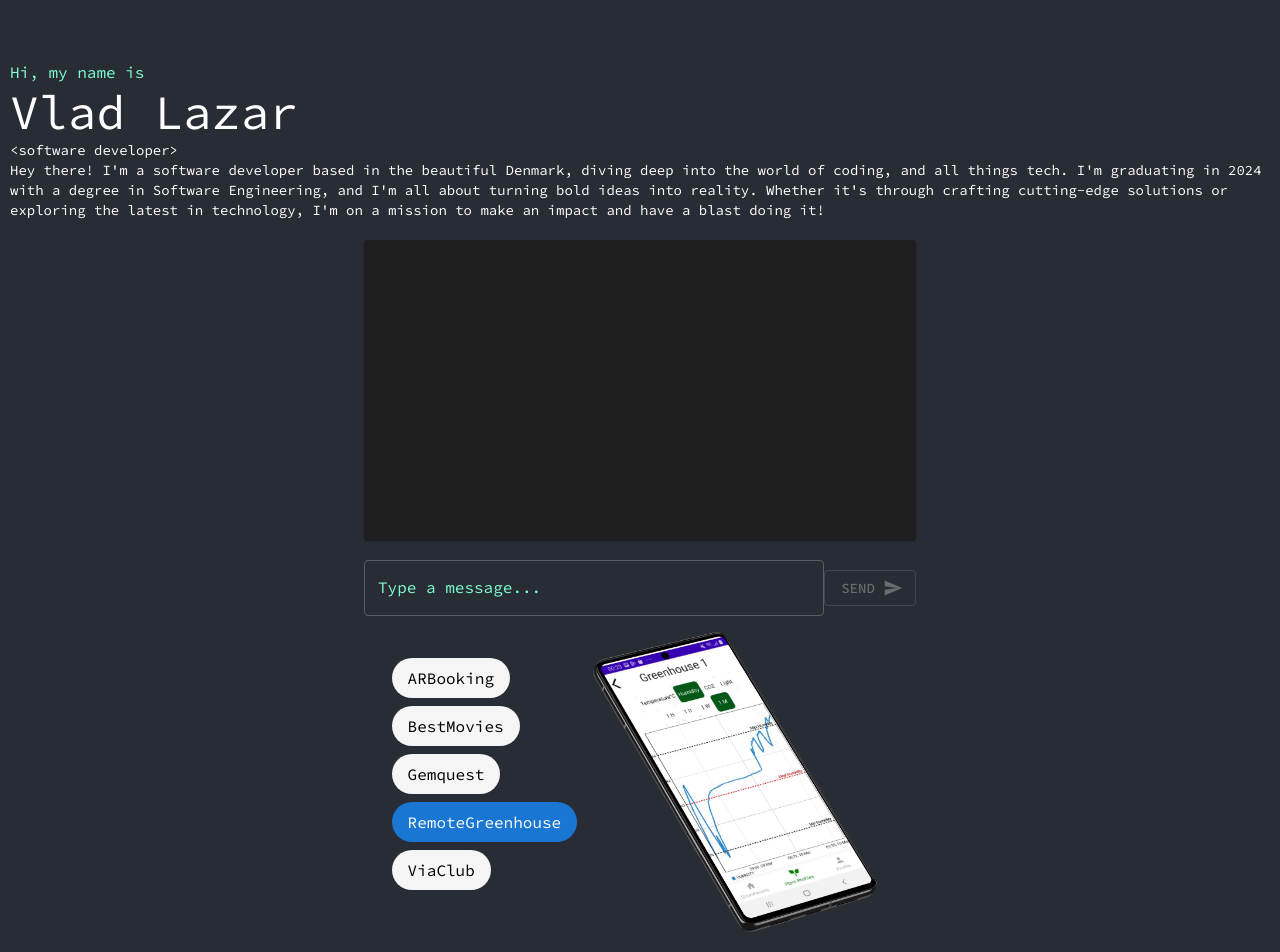
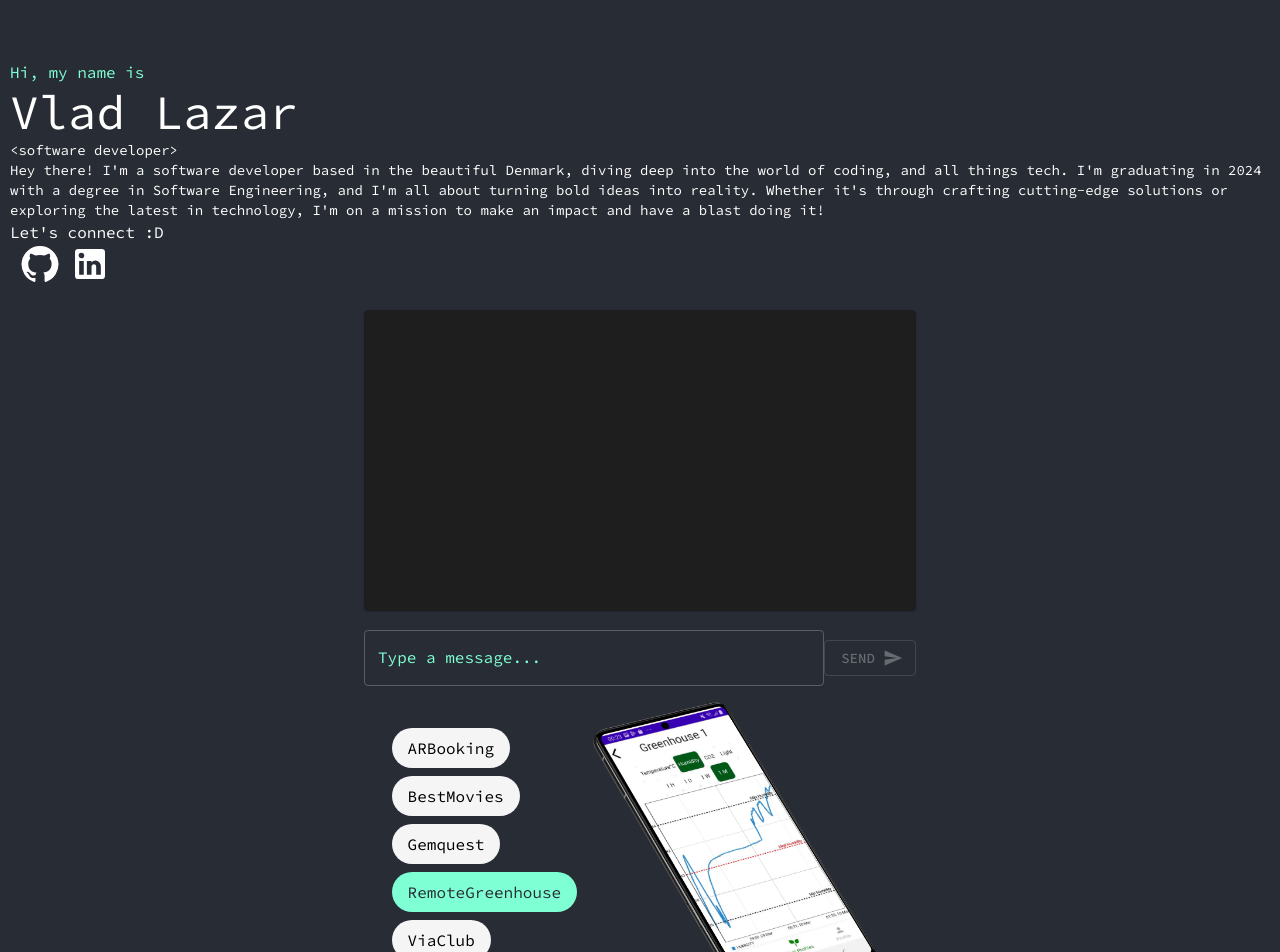
Before and after one commit to vlad151/Portofolio, a React (Create React App) app: page / in a window 1280 px wide. Shown: the top 952 px of the page. Built offline with nearby package versions, Linux system fonts and the light colour scheme.

Commit message:
added contact icons

```diff
--- a/src/components/chart/chart.tsx
+++ b/src/components/chart/chart.tsx
@@ -6,7 +6,7 @@ import "./styles.css";
 import { getIconUrlByName } from "./hooks";
 const ChartSwitcher = () => {
   const chartRef = useRef(null);
-  const [chartType, setChartType] = useState("treemap");
+  const [chartType, setChartType] = useState("sunburst");
 
   useEffect(() => {
     if (chartRef.current) {
@@ -45,7 +45,6 @@ const ChartSwitcher = () => {
               data: skillsData,
               radius: [20, "90%"],
               itemStyle: {
-                borderRadius: 7,
                 borderWidth: 2,
               },
             },
--- a/src/components/header/header.tsx
+++ b/src/components/header/header.tsx
@@ -1,6 +1,9 @@
-import { Box, Card, Typography } from "@mui/material";
+import { Box, Typography } from "@mui/material";
 import { FunctionComponent } from "react";
 import "./style.css";
+import GitHubIcon from "@mui/icons-material/GitHub";
+import LinkedInIcon from "@mui/icons-material/LinkedIn";
+
 const PageHeader: FunctionComponent = () => {
   return (
     <Box className="pageHeaderCard">
@@ -18,6 +21,25 @@ const PageHeader: FunctionComponent = () => {
         cutting-edge solutions or exploring the latest in technology, I'm on a
         mission to make an impact and have a blast doing it!
       </Typography>
+      <Box>
+        <Typography>{"Let's connect :D"}</Typography>
+        <a
+          className="linkStyle"
+          href="https://www.github.com/vlad151"
+          target="_blank"
+          rel="noopener noreferrer"
+        >
+          <GitHubIcon className="linkIcon" />
+        </a>
+        <a
+          className="linkStyle"
+          href="https://www.linkedin.com/in/lazar-vlad"
+          target="_blank"
+          rel="noopener noreferrer"
+        >
+          <LinkedInIcon className="linkIcon" />
+        </a>
+      </Box>
     </Box>
   );
 };
--- a/src/components/header/style.css
+++ b/src/components/header/style.css
@@ -13,3 +13,11 @@
 .greetingText {
   color: #7fffd4;
 }
+.linkStyle {
+  color: white;
+  text-decoration: none;
+}
+.linkIcon {
+  font-size: 2.5rem !important;
+  margin-left: 10px;
+}
--- a/src/components/projectList/projectList.tsx
+++ b/src/components/projectList/projectList.tsx
@@ -7,6 +7,7 @@ import {
   Radio,
   RadioGroup,
   Box,
+  useTheme,
 } from "@mui/material";
 import ARBooking from "../../assets/ARBooking.png";
 import BestMovies from "../../assets/BestMovies.png";
@@ -24,7 +25,7 @@ type ProjectKey =
 const ProjectList: FunctionComponent = () => {
   const [selectedProject, setSelectedProject] =
     useState<ProjectKey>("RemoteGreenhouse");
-
+  const theme = useTheme();
   const projectImages: Record<ProjectKey, string> = {
     ARBooking: ARBooking,
     BestMovies: BestMovies,
@@ -75,8 +76,13 @@ const ProjectList: FunctionComponent = () => {
                     padding: "8px 16px",
                     transition: "background-color 0.3s ease",
                     backgroundColor:
-                      selectedProject === projectKey ? "#1976d2" : "#f5f5f5",
-                    color: selectedProject === projectKey ? "white" : "black",
+                      selectedProject === projectKey
+                        ? theme.palette.text.secondary
+                        : "#f5f5f5",
+                    color:
+                      selectedProject === projectKey
+                        ? theme.palette.secondary.main
+                        : "black",
                     textAlign: "center",
                   },
                 }}
```
